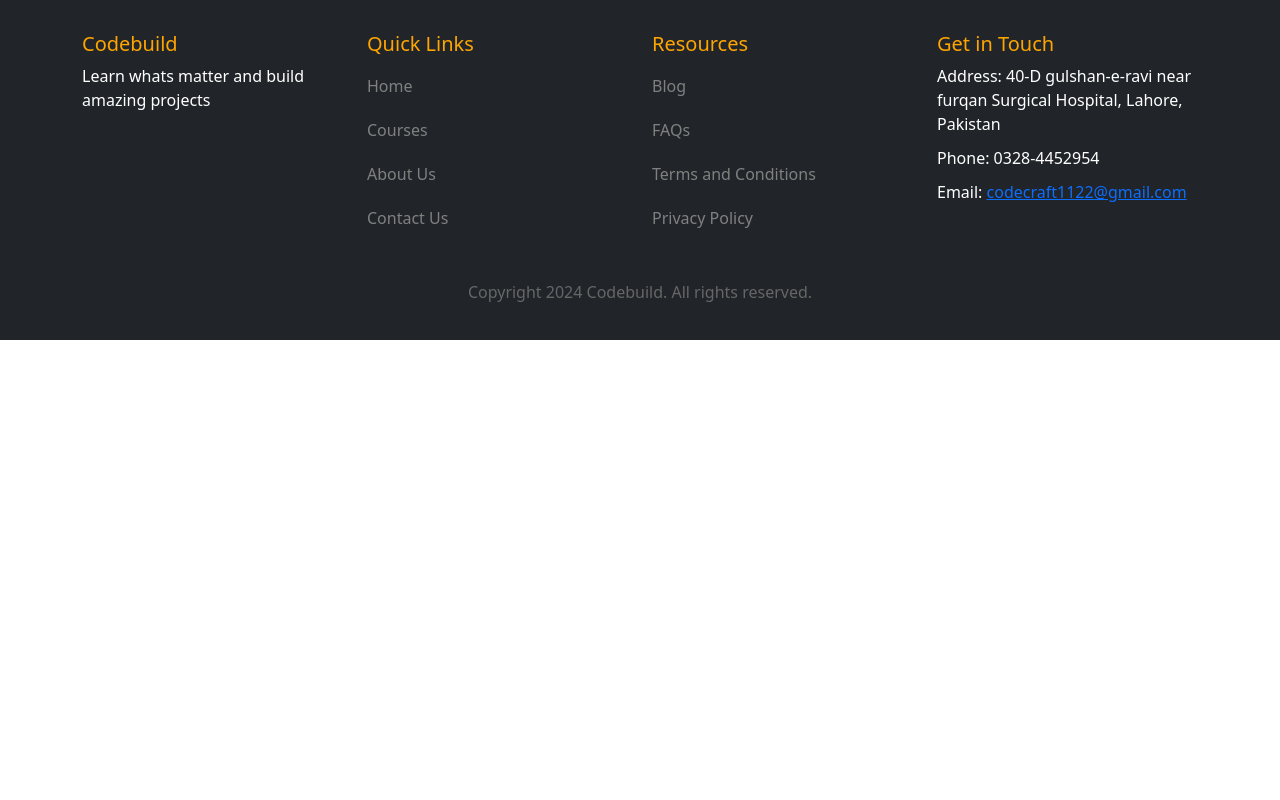
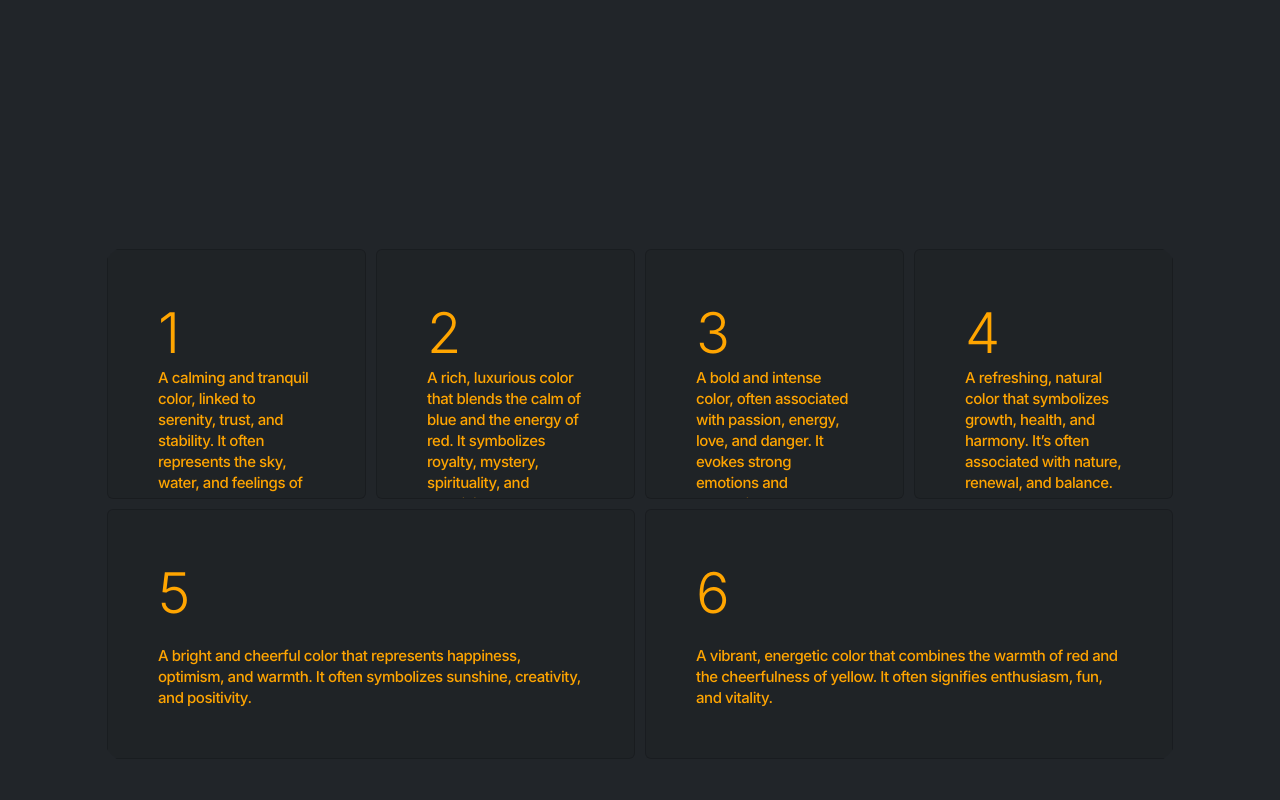
Before and after one commit to Haroonlatif1/codebuild1, a React (Create React App) app: page / in a window 1280 px wide. Shown: the part 680-1480 px from the top of the page. Before the commit the page ends 1020 px from the top, so only its background shows below. Built offline with nearby package versions, Linux system fonts and the light colour scheme; a web font is replaced by a local one.

Commit message:
adding some more features and content

```diff
--- a/package.json
+++ b/package.json
@@ -7,16 +7,20 @@
     "@fortawesome/free-brands-svg-icons": "^6.1.1",
     "@fortawesome/free-solid-svg-icons": "^6.1.1",
     "@fortawesome/react-fontawesome": "^0.1.18",
+    "@react-three/fiber": "^8.2.2",
     "@testing-library/jest-dom": "^5.17.0",
     "@testing-library/react": "^13.4.0",
     "@testing-library/user-event": "^13.5.0",
     "bootstrap": "^5.3.3",
+    "framer-motion": "^11.5.6",
+    "framer-motion-3d": "^11.2.0",
     "react": "^18.3.1",
     "react-bootstrap": "^2.10.4",
     "react-dom": "^18.3.1",
     "react-router-dom": "^6.26.0",
     "react-scripts": "5.0.1",
     "reactstrap": "^9.2.2",
+    "three": "^0.137.5",
     "web-vitals": "^2.1.4"
   },
   "scripts": {
--- a/src/components/Home.js
+++ b/src/components/Home.js
@@ -1,9 +1,12 @@
 import React from 'react'
 import Form from "./Forms"
+import Reviews from "./Reviews"
 const Home = () => {
   return (
     <div className='bg-dark'>
         <Form/>
+        <div className='h-50 '><Reviews/></div>
+
     </div>
   )
 }
--- a/src/components/OfferedCourses.js
+++ b/src/components/OfferedCourses.js
@@ -31,7 +31,7 @@ function OfferedCourses() {
               <Card.Img variant="top" src={course.image} alt='course' height={250} />
               <Card.Body className="card-content">
                 <Card.Title className="card-title text-white">{course.name}</Card.Title>
-                <Card.Text className="card-body text-white">{course.description}<br/>{course.duration}</Card.Text>
+                <Card.Text className="card-body text-white">{course.description}<br/>Duration: {course.duration} months</Card.Text>
                 <Button
                   onClick={() => clickHandler(course.name)}
                   variant="outline-primary"
@@ -62,41 +62,56 @@ const courses = [
     name: "Full Stack Web Development",
     description: "Learn full stack web development with our expert instructors.",
     image: "../../webdev.png",
+    duration:6
   },
   {
     name: 'Data Analysis with Python',
     description: 'Master data analysis with Python and become a data scientist.',
     image: '../../ds.jpg',
+    duration:6
+
   },
   {
     name: 'Business Development',
     description: 'Learn business development strategies and grow your business.',
     image: '../../bd.jpg',
+    duration:3
+
   },
   {
     name: 'Android App Development',
     description: 'Create Android apps with our comprehensive course.',
     image: '../../and.jpg',
+    duration:6
+
   },
   {
     name: 'MS Office',
     description: 'Master MS Office tools and become more productive.',
     image: '../../ms.jpg',
+    duration:3
+
   },
   {
     name: 'Ethical Hacking and Cyber Security',
     description: 'Learn ethical hacking and cyber security techniques.',
     image: '../../ethical.jpg',
+    duration:6
+
   },
   {
     name: 'Frontend web development With react',
     description: 'Learn frontend web development with react, git, github',
     image: '../../frontend.jpg',
+    duration:3
+
   },
   {
     name: 'Python programming',
     description: 'Learn python from Zero to hero level and start coding',
     image: '../../python.jpg',
+    duration:2
+
   },
 ];
 
--- /dev/null
+++ b/src/components/Reviews.js
@@ -0,0 +1,79 @@
+import React, { useEffect, useRef, useState } from "react";
+import "./css/cubecomponent.css"; // Include the provided CSS here.
+
+const info = [
+  { text: "A calming and tranquil color, linked to serenity, trust, and stability. It often represents the sky, water, and feelings of peace or coolness."
+    ,name:"Asad amin (Full stack web development student)"
+   },
+  { text: "A rich, luxurious color that blends the calm of blue and the energy of red. It symbolizes royalty, mystery, spirituality, and creativity." },
+  { text: "A bold and intense color, often associated with passion, energy, love, and danger. It evokes strong emotions and symbolizes power and excitement." },
+  { text: "A refreshing, natural color that symbolizes growth, health, and harmony. It’s often associated with nature, renewal, and balance." },
+  { text: "A bright and cheerful color that represents happiness, optimism, and warmth. It often symbolizes sunshine, creativity, and positivity." },
+  { text: "A vibrant, energetic color that combines the warmth of red and the cheerfulness of yellow. It often signifies enthusiasm, fun, and vitality." },
+];
+
+const InteractiveCards = () => {
+  const cursorContainer = useRef(null);
+  const cursor = useRef(null);
+  const [cards, setCards] = useState([]);
+
+  useEffect(() => {
+    setCards(info);
+    const handleMouseMove = (event) => {
+      const { pageX: x, pageY: y } = event;
+      if (cursorContainer.current) {
+        cursorContainer.current.style.transform = `translate(${x}px, ${y}px) scale(1)`;
+      }
+    };
+
+    document.addEventListener("mousemove", handleMouseMove);
+
+    return () => {
+      document.removeEventListener("mousemove", handleMouseMove);
+    };
+  }, []);
+
+  const handleCardMouseOver = (index) => {
+    if (cursor.current) {
+      cursor.current.style.backgroundColor = `var(--animate${index + 1})`;
+    }
+  };
+
+  const handleCardMouseOut = () => {
+    if (cursor.current) {
+      cursor.current.style.backgroundColor = "var(--initial)";
+    }
+  };
+
+  return (
+    <div className="interactive-container abc container">
+      <div className="content">
+        <div className="cards">
+          {cards.map((item, index) => (
+            <div
+              className="card"
+              key={index}
+              onMouseOver={() => handleCardMouseOver(index)}
+              onMouseOut={handleCardMouseOut}
+            >
+              <div className="inner-shadow">
+                <div className="cursor-blur-wrapper">
+                  <div className="cursor-blur"></div>
+                </div>
+              </div>
+              <h1>{index + 1}</h1>
+              <div style={{ zIndex: 99 }}>
+                <p className="text">{item.text}<br></br>{item.name}</p>
+              </div>
+            </div>
+          ))}
+        </div>
+      </div>
+      <div className="cursor-container" ref={cursorContainer}>
+        <div className="cursor" ref={cursor}></div>
+      </div>
+    </div>
+  );
+};
+
+export default InteractiveCards;
--- /dev/null
+++ b/src/components/css/cubecomponent.css
@@ -0,0 +1,239 @@
+* {
+	cursor: none!important;
+	text-rendering: geometricPrecision;
+	margin: 0;
+	padding: 0;
+  }
+
+  :root {
+	--initial: #fff;
+	--animate1: #0047FF; /* blue */
+	--animate2: #9E00FF; /* purple */
+	--animate3: #EB2323; /* red */
+	--animate4: #00BA61; /* green */
+	--animate5: #C3B000; /* yellow */
+	--animate6: #D85B00; /* orange */
+  }
+
+  .abc body {
+	background:
+	  radial-gradient(
+		73% 101% at 95.54% 95.05%,
+		rgba(255, 156, 65, 0.78) 0%,
+		rgba(255, 168, 88, 0) 100%
+	  ),
+	  linear-gradient(
+		197deg,
+		rgba(255, 240, 164, 1) 0%,
+		rgba(255, 240, 164, 0) 100%
+	  ),
+	  radial-gradient(
+		59% 74% at 10% -10%,
+		rgba(49, 132, 255, 0.8) 0%,
+		rgba(56, 75, 246, 0.21) 52%,
+		rgba(62, 246, 246, 0) 100%
+	  ),
+	  linear-gradient(
+		143deg,
+		rgba(62, 158, 246, 1) 0%,
+		rgba(238, 43, 183, 0.33) 30%,
+		rgba(246, 62, 106, 0) 56%
+	  ),
+	  linear-gradient(
+		288deg,
+		rgba(217, 155, 255, 1) 33%,
+		rgba(217, 170, 221, 0) 97%
+	  );
+
+	display: flex;
+	justify-content: center;
+	align-items: center;
+  }
+
+  .abc .cursor-container {
+	position: absolute;
+	top: 0;
+	left: 0;
+	width: 0;
+	height: 0;
+	display: flex;
+	justify-content: center;
+	align-items: center;
+	pointer-events: none;
+	z-index: 99;
+  }
+
+  .abc .cursor {
+	min-width: 8px;
+	min-height: 8px;
+	background-color: var(--initial);
+	border-radius: 50%;
+	transition: 0.4s;
+  }
+
+  .abc .content {
+	width: 100%;
+	max-width: 1300px;
+	min-height: 130vh;
+	display: flex;
+	align-items: center;
+	justify-content: center;
+	padding: 0 20px;
+	/* padding: 100px; */
+  }
+
+  .abc .cards {
+	position: relative;
+	display: flex;
+	flex-flow: wrap;
+	justify-content: flex-start;
+	align-items: stretch;
+	width: 100%;
+	overflow: hidden;
+	border-radius: 32px;
+	-webkit-border-radius: 32px;
+	-moz-border-radius: 32px;
+	transform: translateZ(0);
+  }
+
+  .abc .card {
+	position: relative;
+	display: flex;
+	overflow: hidden;
+	height: 250px;
+	min-width: 224px;
+	padding: 50px;
+	margin: 5px;
+	flex-flow: column;
+	justify-content: space-between;
+	flex: 1 1 0%;
+	background-color: rgba(0,0,0,0.05);
+	cursor: pointer;
+	transition: scale 0.15s, border 0.2s ease-in, background-color 0.8s;
+  }
+
+  @media screen and (min-width: 914px) {
+	.abc .card:nth-child(1), .card:nth-child(2), .card:nth-child(3) {
+	  border-bottom: 1px solid rgba(0,0,0,0.2);
+	}
+	.abc .card:nth-child(1), .card:nth-child(2), .card:nth-child(4), .card:nth-child(5) {
+	  border-right: 1px solid rgba(0,0,0,0.2);
+	}
+  }
+
+  @media screen and (max-width: 913px) and (min-width: 615px) {
+	.abc .card:nth-child(1), .card:nth-child(2), .card:nth-child(3), .card:nth-child(4) {
+	  border-bottom: 1px solid rgba(0,0,0,0.2);
+	}
+	.abc .card:nth-child(1), .card:nth-child(3), .card:nth-child(5) {
+	  border-right: 1px solid rgba(0,0,0,0.2);
+	}
+  }
+
+  @media screen and (max-width: 614px) {
+	.abc .content {
+	  padding: 24px 24px;
+	}
+	.abc .card:nth-child(1), .card:nth-child(2), .card:nth-child(3), .card:nth-child(4), .card:nth-child(5) {
+	  border-bottom: 1px solid rgba(0,0,0,0.2);
+	}
+  }
+
+ .abc  .card > * {
+	pointer-events: none;
+  }
+
+  .abc .inner-shadow {
+	position: absolute;
+	left: 0px;
+	top: 0px;
+	width: 100%;
+	height: 100%;
+	mix-blend-mode: plus-lighter;
+  }
+
+  .abc .cursor-blur-wrapper {
+	position: absolute;
+	left: -50%;
+	top: -50%;
+	display: flex;
+	width: 100%;
+	height: 100%;
+	justify-content: center;
+	align-items: center;
+  }
+
+  .abc .cursor-blur {
+	display: flex;
+	width: 100%;
+	height: 100%;
+	justify-content: center;
+	align-items: center;
+	border-radius: 50%;
+	background-color: var(--initial);
+  }
+
+  .abc h1 {
+	margin: 0;
+	font-family: "Inter", sans-serif;
+	font-optical-sizing: auto;
+	font-weight: 300;
+	font-style: normal;
+	font-size: 56px;
+	color: #ffa500;
+	transition: 0.2s;
+  }
+  .abc .card:hover h1 {
+	color: black;
+	margin: 0;
+	font-family: "Inter", sans-serif;
+	font-optical-sizing: auto;
+	font-weight: 300;
+	font-style: normal;
+	font-size: 56px;
+	transition: 0.2s;
+	z-index: 33;
+  }
+
+
+  .abc p {
+	margin: 0;
+	font-family: "Inter", sans-serif;
+	font-optical-sizing: auto;
+	font-weight: 500;
+	font-style: normal;
+	font-size: 15px;
+	line-height: 140%;
+	letter-spacing: -0.03em;
+	text-wrap: pretty;
+	color: #ffa500;
+	transition: 0.2s;
+  }
+  .abc .card:hover p {
+	color: rgba(0,0,0,1);
+	font-size: 20px;
+	opacity: 1;
+  }
+
+
+  /* cursor-effects */
+  .abc .cursor-blur {
+	background-color: var(--initial);
+	transform: scale(0);
+	filter: blur(20px);
+	transition: transform 0.5s ease-out, background-color 0.2s ease-in;
+  }
+  .abc .card:hover .cursor-blur {
+	transform: scale(2.5);
+	transition: transform 1s, background-color 0.2s ease-in;
+  }
+
+  .abc .inner-shadow {
+	box-shadow: inset 0 0 25px -50px;
+	color: var(--initial);
+	transition: box-shadow 1s, color 0.2s ease-out;
+  }
+
+  .abc .card:hover .inner-shadow {
+	box-shadow: inset 0 0 50px 100px;
+  }
```
Also changed, not shown: public/boy.png (added), 1 other file (tests, documents, lock files or other folders).
